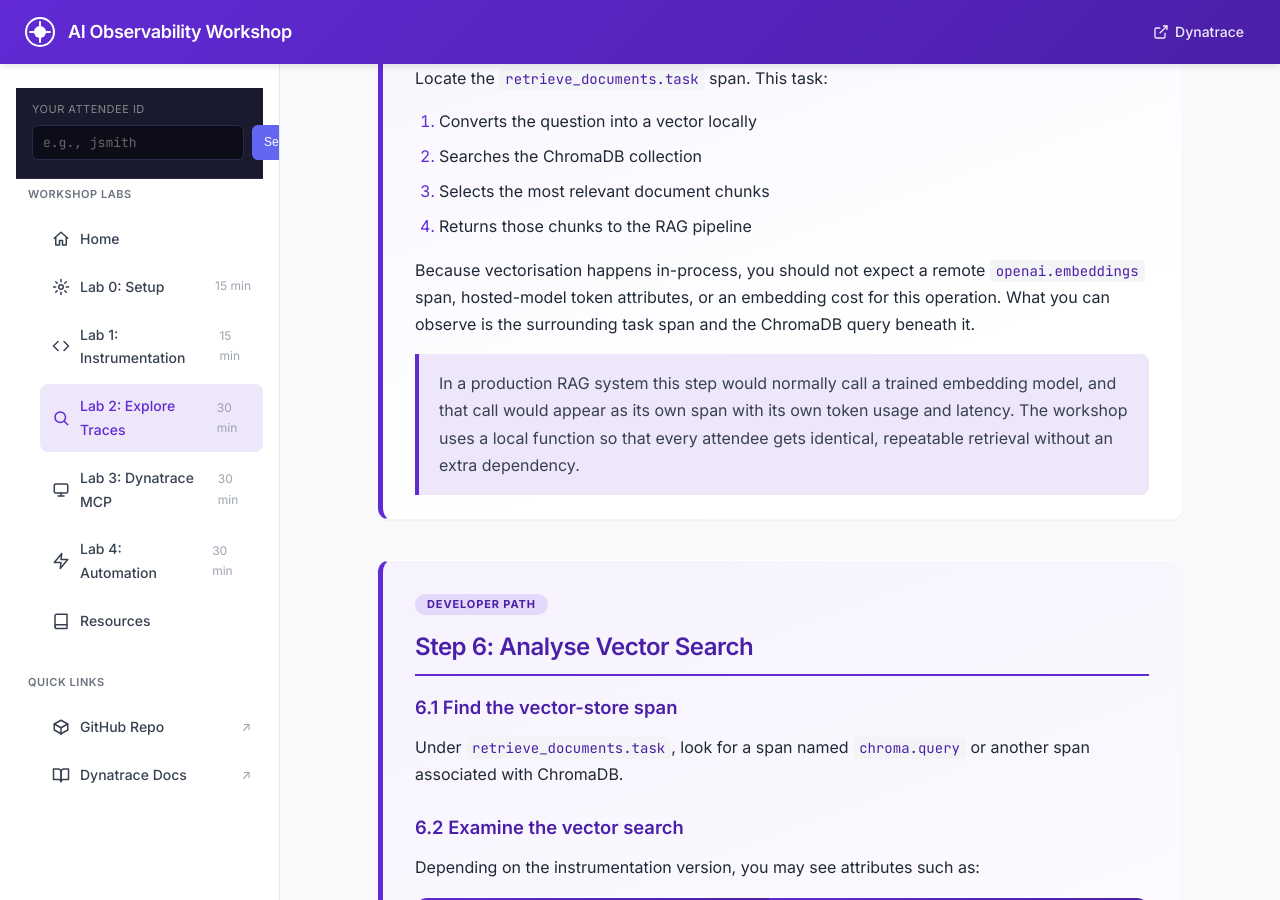
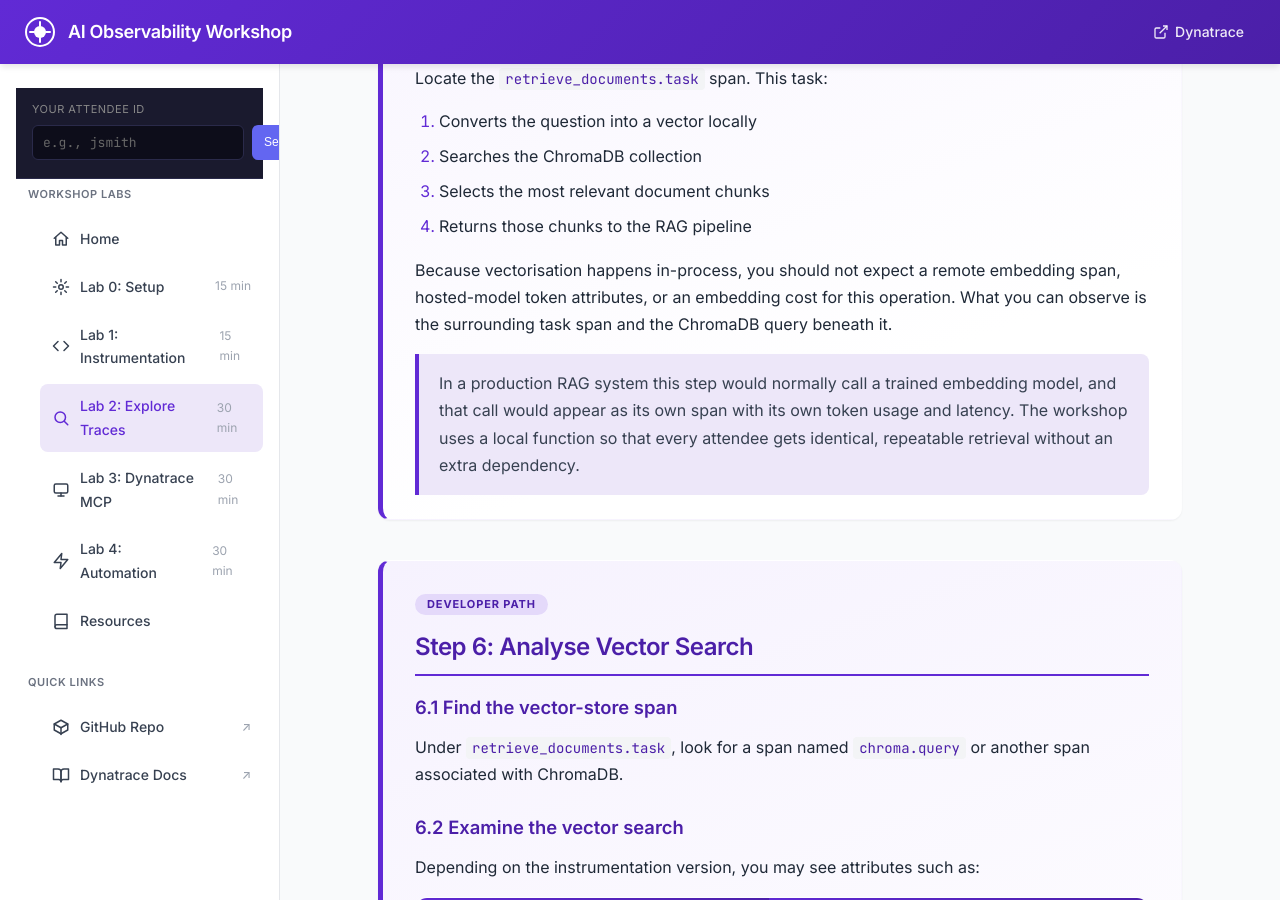
Before and after one commit to marc-mas-ferrer/ai-mcp-ilt, a Jekyll site: the page built from docs/lab2-explore-traces.md, in a window 1280 px wide and 900 px high, scrolled down 10065 px. Built offline with Jekyll 4.4.1, drawn with Linux system fonts in a browser that asks for light colours.

Commit message:
Remove leftover OpenAI span name from Lab 2
Co-Authored-By: Claude Opus 5.5 <noreply@anthropic.com>

```diff
--- a/docs/lab2-explore-traces.md
+++ b/docs/lab2-explore-traces.md
@@ -235,7 +235,7 @@ Locate the `retrieve_documents.task` span. This task:
 3. Selects the most relevant document chunks
 4. Returns those chunks to the RAG pipeline
 
-Because vectorisation happens in-process, you should not expect a remote `openai.embeddings` span, hosted-model token attributes, or an embedding cost for this operation. What you can observe is the surrounding task span and the ChromaDB query beneath it.
+Because vectorisation happens in-process, you should not expect a remote embedding span, hosted-model token attributes, or an embedding cost for this operation. What you can observe is the surrounding task span and the ChromaDB query beneath it.
 
 > In a production RAG system this step would normally call a trained embedding model, and that call would appear as its own span with its own token usage and latency. The workshop uses a local function so that every attendee gets identical, repeatable retrieval without an extra dependency.
 
```
